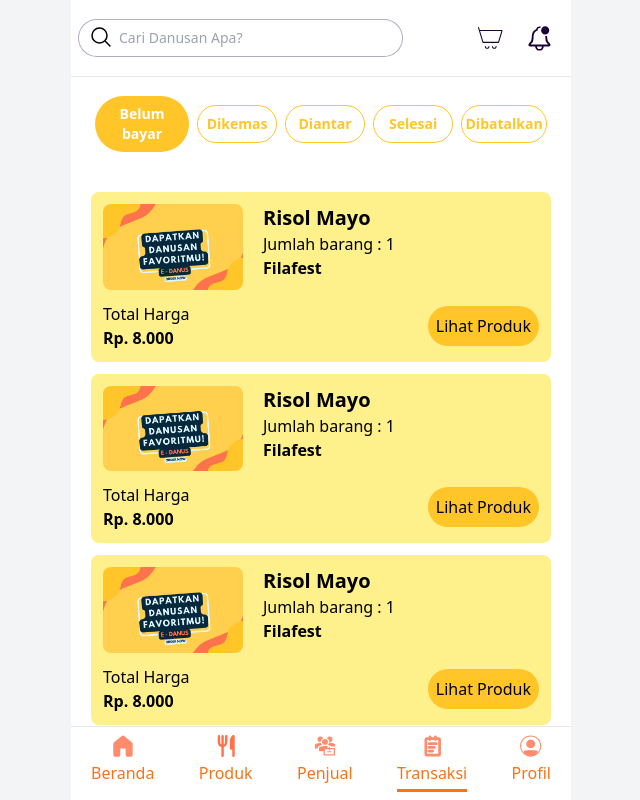
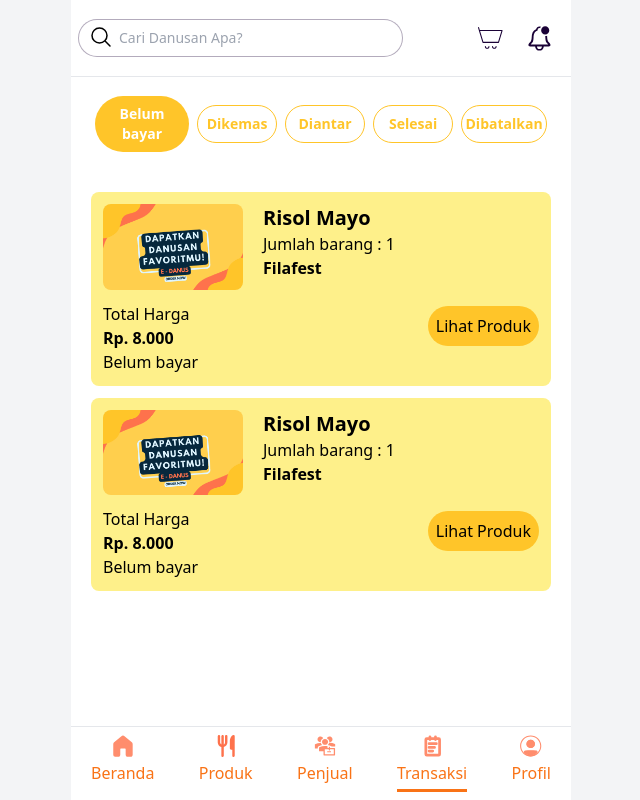
Before and after one commit to redomeire/e-danus, a React (Create React App) app: page /transaction in a window 1280 px wide. Shown: the whole page, without its empty margins (319-959 px from the left). Built offline with nearby package versions, Linux system fonts and the light colour scheme.

Commit message:
add transaction page

```diff
--- a/src/components/Card/CardTransaction.tsx
+++ b/src/components/Card/CardTransaction.tsx
@@ -1,7 +1,11 @@
 import Food from "../../images/Home/slider-1.png"
 import Button from "../Button";
 
-const CardTransaction = () => {
+interface Props {
+    type?: string
+}
+
+const CardTransaction = ({type} : Props) => {
     return (
         <div className="rounded-lg bg-yellow-200 p-3 my-3 transition duration-200">
             <div className="flex items-start">
@@ -25,6 +29,7 @@
                     Lihat Produk
                 </Button>
             </div>
+            {type}
         </div>
      );
 }
--- a/src/components/Tabs/index.tsx
+++ b/src/components/Tabs/index.tsx
@@ -19,8 +19,16 @@
     },
 ]
 
-const Tabs = () => {
+interface Props {
+    setSelectedData: Function
+}
+
+const Tabs = ({setSelectedData}: Props) => {
     const [isSelected, setIsSelected] = React.useState(datas[0].name);
+
+    React.useEffect(() => {
+        setSelectedData(isSelected);
+    }, [isSelected, setSelectedData])
 
     return (
         <div className="flex items-center">
@@ -28,7 +36,10 @@
                 datas.map((data, index) => (
                     <Button
                     color="primary"
-                    onClick={() => setIsSelected(data.name)}
+                    onClick={() => {
+                        setIsSelected(data.name)
+                        setSelectedData(data.name)
+                     }}
                     variant={isSelected === data.name ? 'contained' : 'outlined'}
                     key={index}
                     className='mx-1 text-sm font-semibold'
--- a/src/pages/Profile/index.tsx
+++ b/src/pages/Profile/index.tsx
@@ -7,6 +7,9 @@
             <Helmet>
                 <title>Profil</title>
             </Helmet>
+            <div className="rounded-lg bg-yellow-300 p-2">
+
+            </div>
         </UserLayout>
      );
 }
--- a/src/pages/Transaction/index.tsx
+++ b/src/pages/Transaction/index.tsx
@@ -1,24 +1,54 @@
+import React from "react";
 import { Helmet } from "react-helmet";
 import CardTransaction from "../../components/Card/CardTransaction";
 import UserLayout from "../../components/Layout/UserLayout";
 import Tabs from "../../components/Tabs";
 
+const transactionDatas = [
+    {
+        type: 'Belum bayar'
+    },
+    {
+        type: 'Dikemas'
+    },
+    {
+        type: 'Belum bayar'
+    },
+    {
+        type: 'Diantar'
+    },
+    {
+        type: 'Selesai'
+    },
+    {
+        type: 'Diantar'
+    },
+    {
+        type: 'Diantar'
+    },
+]
+
 const Transaction = () => {
+    const [selectedData, setSelectedData] = React.useState('');
+
     return (
         <UserLayout>
             <Helmet>
                 <title>Transaksi</title>
             </Helmet>
-            <Tabs/>
+            <Tabs setSelectedData={setSelectedData}/>
             <div className="mt-10">
-                <CardTransaction />
-                <CardTransaction />
-                <CardTransaction />
-                <CardTransaction />
-                <CardTransaction />
-                <CardTransaction />
-                <CardTransaction />
-                <CardTransaction />
+                {
+                    transactionDatas.filter((data, index) => {
+                        if(selectedData === data.type)
+                            return data
+                            else return null
+                    }).map((data, index) => {
+                        return(
+                            <CardTransaction key={index} type={data.type} />
+                        );
+                    })
+                }
             </div>
         </UserLayout>
      );
```
